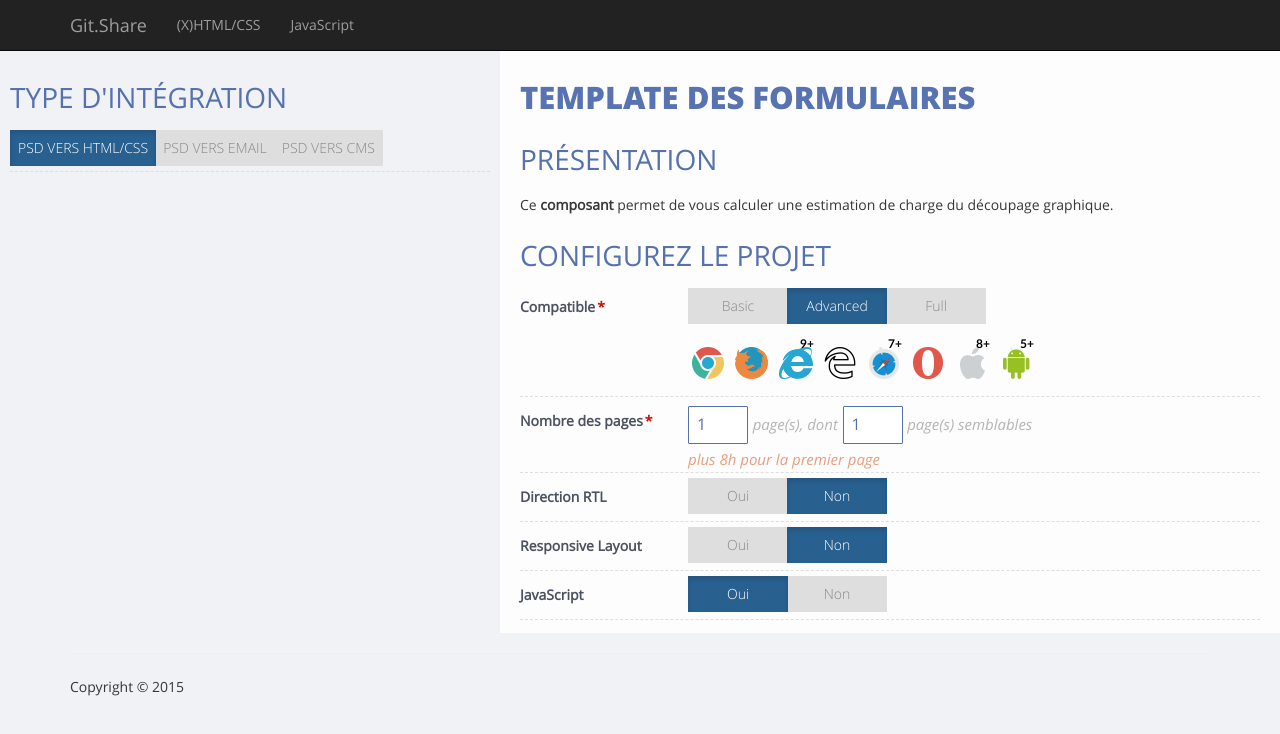
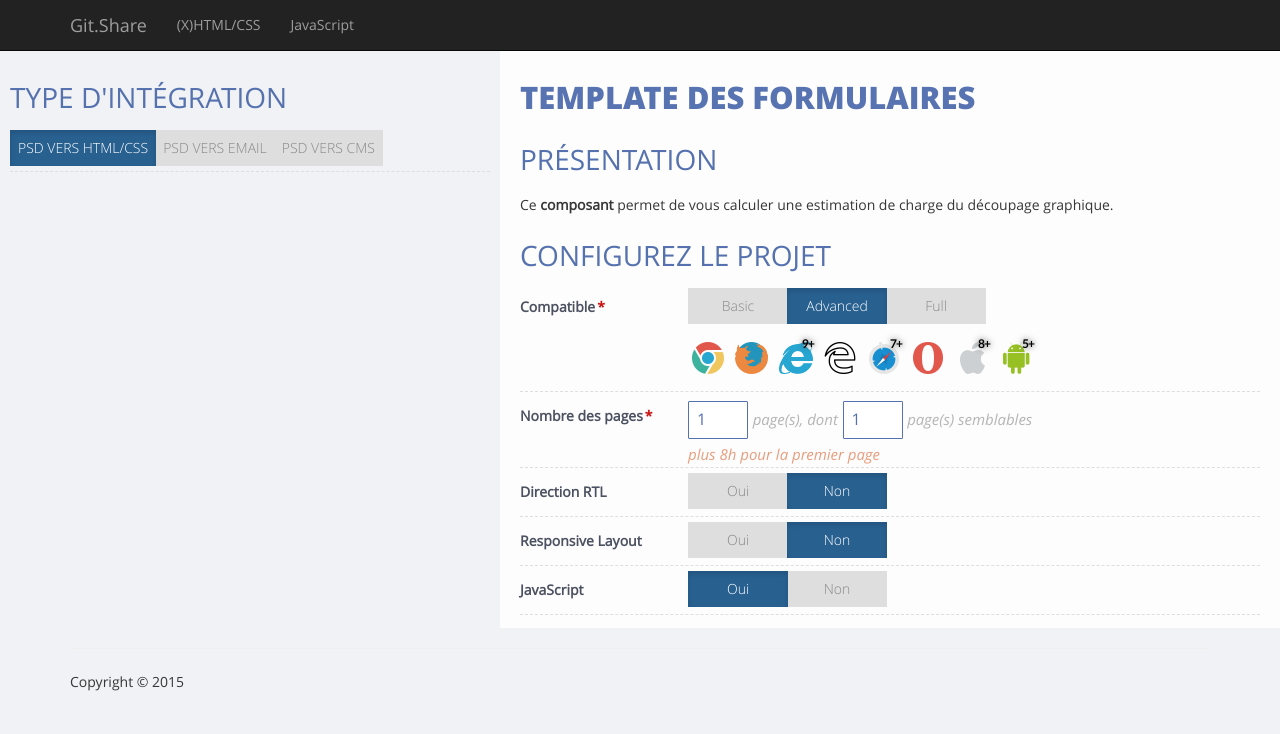
Before and after one commit to mahmoud-nb/integration_assets, a plain HTML site: page intg.html in a window 1280 px wide. Drawn offline with nearby package versions, Linux system fonts and the light colour scheme.

Commit message:
update CSS

```diff
--- a/css/style.css
+++ b/css/style.css
@@ -86,7 +86,6 @@ border-width: 0px 1px 1px;
 padding: 10px;}
 
 
-
 #mapContainer{ height: 360px; }
 
 .subContentGroup{}
@@ -94,12 +93,10 @@ padding: 10px;}
 .subContent.active{display:block;}
 
 .environnements{overflow: hidden;padding: 8px 0 12px;}
-.env{ display: block;float: left;
-  background-repeat: no-repeat;background-position: center bottom;background-size:auto 32px;
-  font-family: 'Trebuchet MS';font-size: 12px; line-height: 11px; font-weight: bold; color:#000; text-align: right;
-  width: 40px; height: 11px; padding: 4px 2px 41px;}
+.env{ display: block; float: left; width: 40px; height: 11px; padding: 4px 2px 36px;
+background-repeat: no-repeat;background-position: center bottom;background-size:auto 32px;
+font-family: 'Trebuchet MS';font-size: 12px; line-height: 11px; font-weight: bold; color:#000; text-shadow: 0px 0px 6px #444;letter-spacing: -1px; text-align: right;}
 .env + .env{ margin-left: 4px; }
-
 
 .env.chrome{background-image: url(../images/browsers/chrome.png);}
 .env.firefox{background-image: url(../images/browsers/firefox.png);}
```
